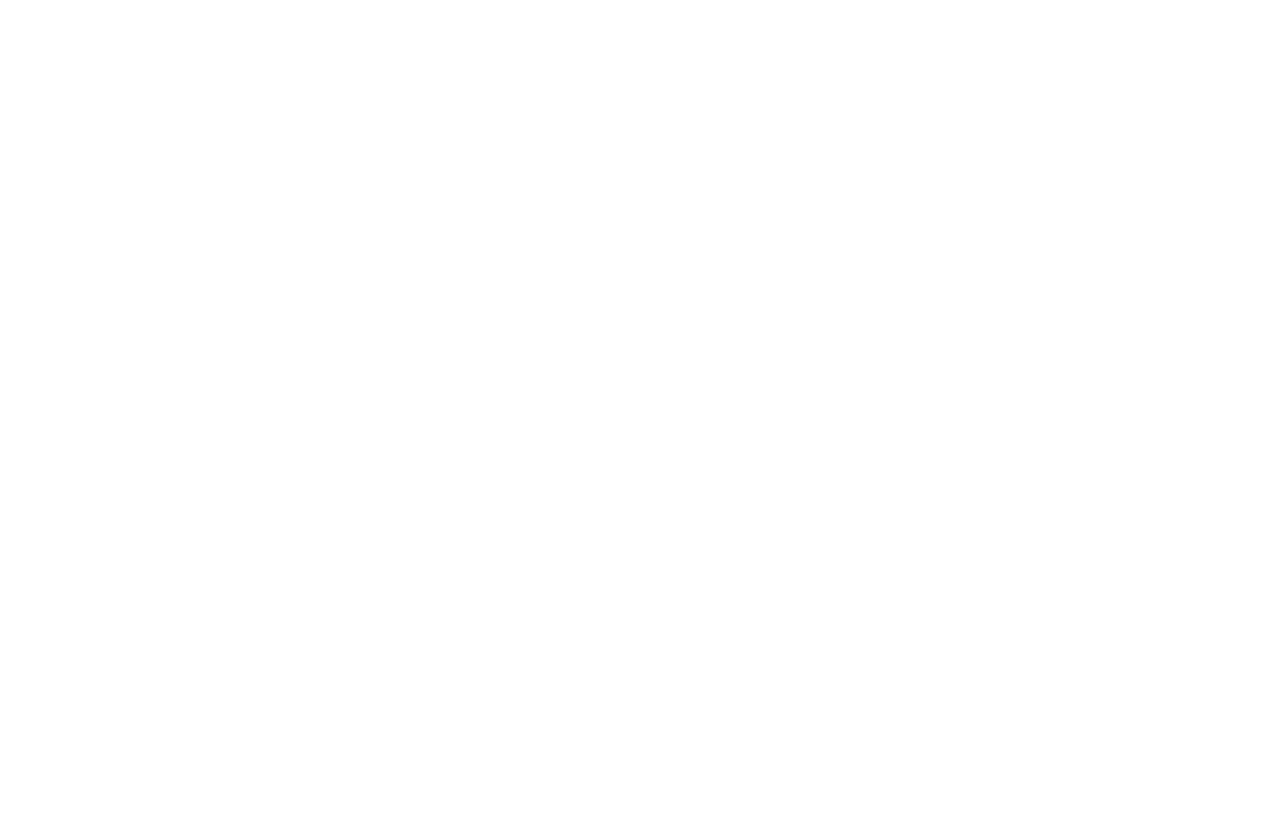
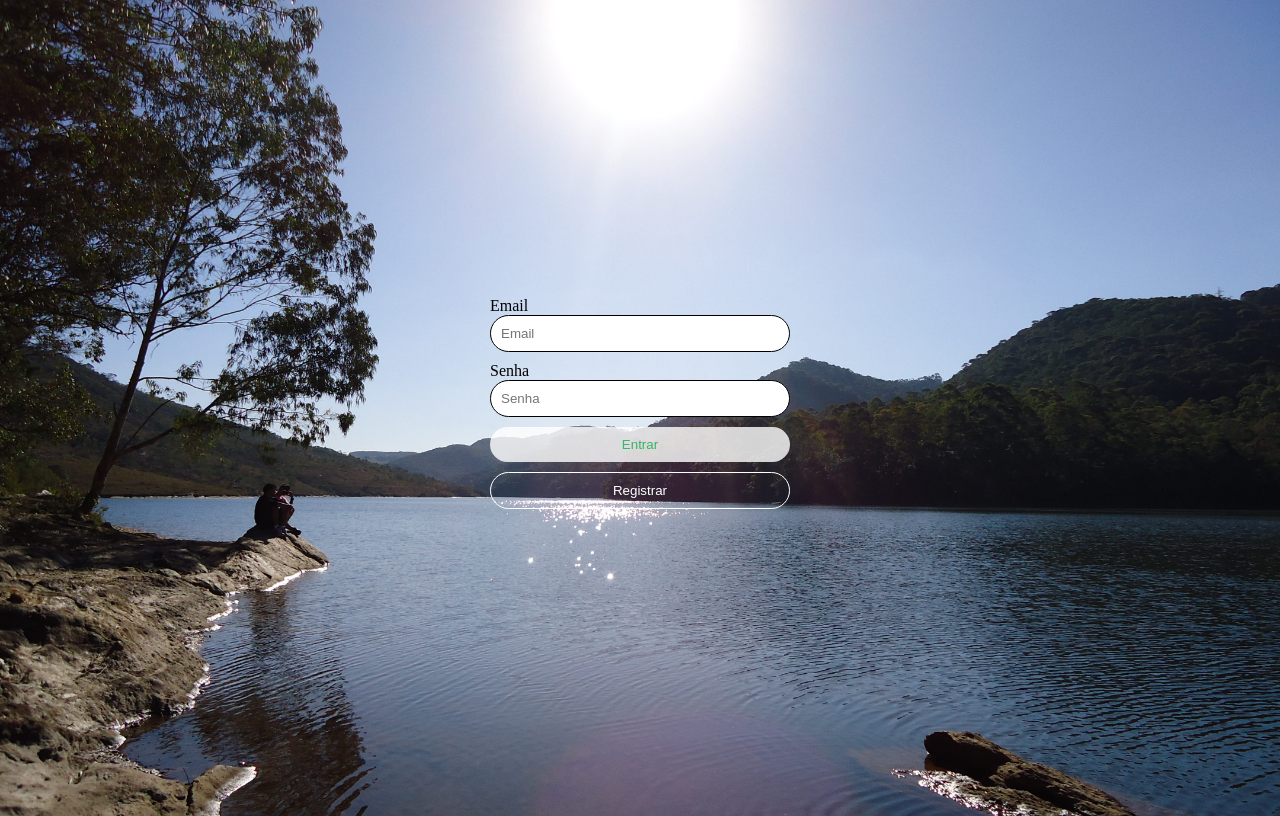
Before and after one commit to MCarlosEduardoS/Trabalho_Forum, a plain HTML site: page front/login/login.html in a window 1280 px wide. Drawn offline with Linux system fonts and the light colour scheme.

Commit message:
Add files via upload

```diff
--- a/front/login/login.css
+++ b/front/login/login.css
@@ -0,0 +1,48 @@
+body {
+    background-image: url("/front/assets/wallpaperflare.com_wallpaper\ \(1\).jpg");
+    display: flex;
+    justify-content: center;
+    align-items: center;
+    height: 100vh;
+    background-position: center center;
+    background-repeat: no-repeat;
+    background-size: cover;
+}
+form {
+    width: 300px;
+}
+input {
+    border: 1px solid black;
+    border-radius: 20px;
+}
+input, button {
+    padding: 10px;
+    margin-bottom: 10px;
+    width: -webkit-fill-available;
+}
+button {
+    cursor: pointer;
+    border-radius: 20px;
+}
+button:active {
+    opacity: 0.8;
+}
+button[disabled] {
+    opacity: 0.8;
+}
+
+.clear {
+    background: transparent;
+    border: none;
+    color: white;
+}
+.solid {
+    background: white;
+    border: none;
+    color: rgb(45, 211, 111);
+}
+.outline {
+    background: transparent;
+    color: white;
+    border: 1px solid white;
+}
--- a/front/login/login.html
+++ b/front/login/login.html
@@ -4,9 +4,25 @@
     <meta charset="UTF-8">
     <meta http-equiv="X-UA-Compatible" content="IE=edge">
     <meta name="viewport" content="width=device-width, initial-scale=1.0">
-    <title></title>
+    <link rel="stylesheet" href="/front/login/login.css">
+    <title>Login</title>
 </head>
 <body>
-
+    <form>
+        <div>
+            <div><label>Email</label></div>
+            <input type="email" name="email" id="email" placeholder="Email" onchange="validateFields()"/>
+        <div>
+            <div><label>Senha</label></div>
+            <input type="password" name="password" id="password" placeholder="Senha" onchange="validateFields()"/>
+        </div>
+        <div>
+            <button type="button" class="solid" id="login-button" disabled="true">Entrar</button>
+        </div>
+        <div>
+            <button type="button" class="outline">Registrar</button>
+        </div>
+    </form>
 </body>
+<script src="/front/login/login.js"></script>
 </html>
--- a/front/login/login.js
+++ b/front/login/login.js
@@ -0,0 +1,28 @@
+function validateFields() {
+    const emailValid = isEmailValid();
+    document.getElementById("recover-password-button").disabled = !emailValid;
+
+    const passwordValid = isPasswordValid();
+    document.getElementById("login-button").disabled = !emailValid || !passwordValid;
+
+}
+
+function isEmailValid() {
+    const email = document.getElementById("email").value;
+    if (!email) {
+        return false;
+    }
+    return validateEmail(email);
+}
+
+function isPasswordValid() {
+    const password = document.getElementById("password").value;
+    if (!password) {
+        return false;
+    }
+    return true;
+}
+
+function validateEmail(email) {
+    return /\S+@\S+\.\S+/.test(email);
+}
--- a/front/princ/princ.css
+++ b/front/princ/princ.css
@@ -14,7 +14,7 @@ body{
     flex-direction: column;
     margin-top: 200px;
     gap: 5px;
-    background-image: url(/front/assets/shyvanna.jpg);
+    background-image: url("/front/assets/wallpaperflare.com_wallpaper\ \(1\).jpg");
     background-position: center center;
     background-repeat: no-repeat;
     background-size: cover;
@@ -29,6 +29,7 @@ body{
     align-items: center;
     flex-direction: column;
     border-radius: 20px;
+    border: 2px solid black;
 }
 
 .contender-2{
@@ -100,6 +101,8 @@ img{
     color: black;
     border-bottom: 2px solid rgba(255,255,255,0);
     transition-duration: 200ms;
+    border: 2px solid black;
+    border-radius: 100px;
 }
 
 #novoComentario::placeholder{
@@ -125,6 +128,7 @@ button{
     outline: none;
     font-size: 15px;
     cursor: pointer;
+    border: 2px solid black;
 }
 
 .close{
@@ -138,3 +142,19 @@ button{
     cursor: pointer;
     color: red;
 }
+
+.bsc_top{
+    margin-top: -190px;
+    width: 600px;
+    height: 50px;
+    border: 2px solid black;
+    border-radius: 20px;
+    background-color: white;
+}
+
+.bsc_input{
+    margin-top:15px;
+    margin-left: 10px;
+    border: 2px solid black;
+    border-radius: 20px;
+}
--- a/front/princ/princ.js
+++ b/front/princ/princ.js
@@ -1,6 +1,7 @@
 function nComentario(){
     let li = document.createElement("li");
     let valoringressado = document.getElementById("novoComentario").value;
+    let valordeletado = document.getElementById("novoDeletado").value;
     let text = document.createTextNode(valoringressado);
     li.appendChild(text);
 
```
Also changed, not shown: front/cadastra/cadas.css (added, +195 -0 lines), front/cadastra/cadas.html (added, +79 -0 lines), front/princ/princ.html (+9 -3 lines), front/assets/avatar_1.png (added), front/assets/wallpaperflare.com_wallpaper (1).jpg (added), front/cadastra/cadas.js (added).
